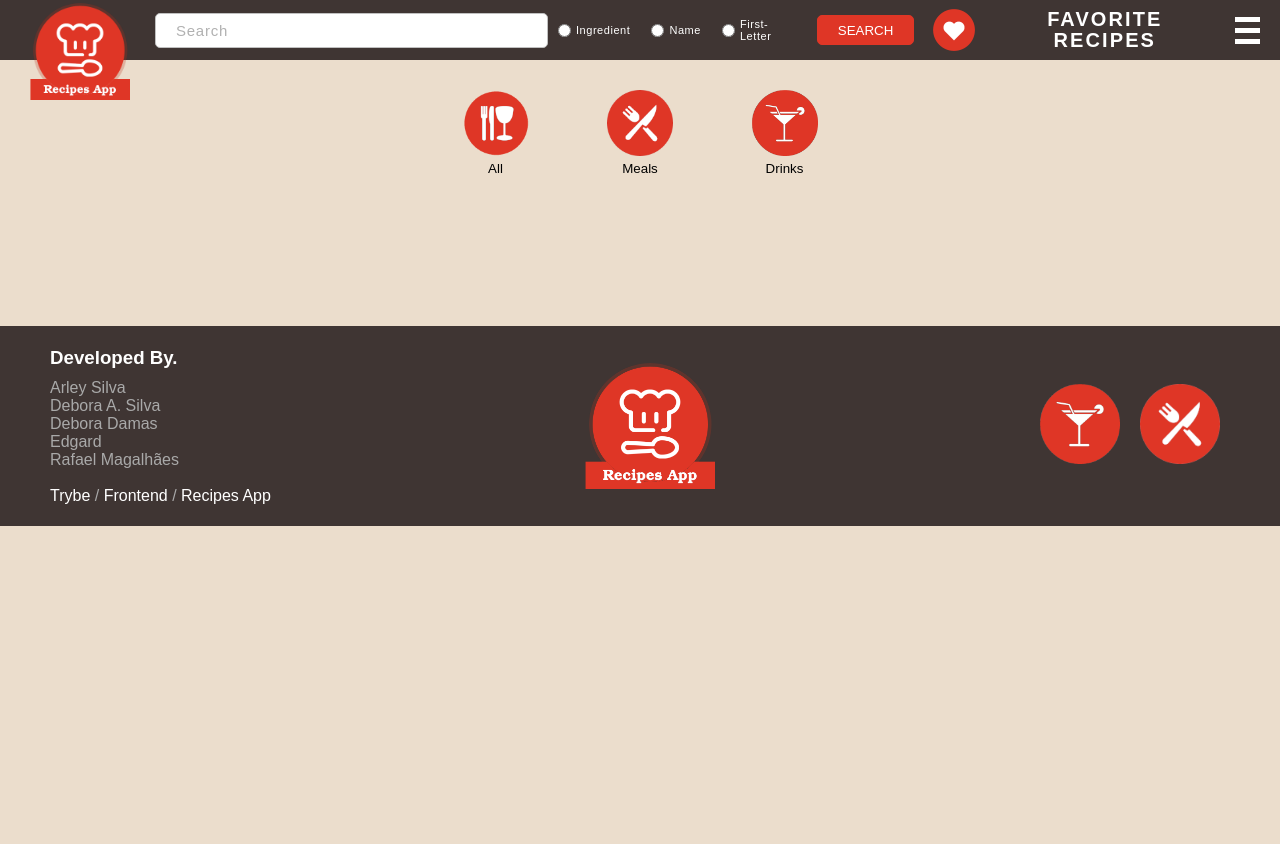
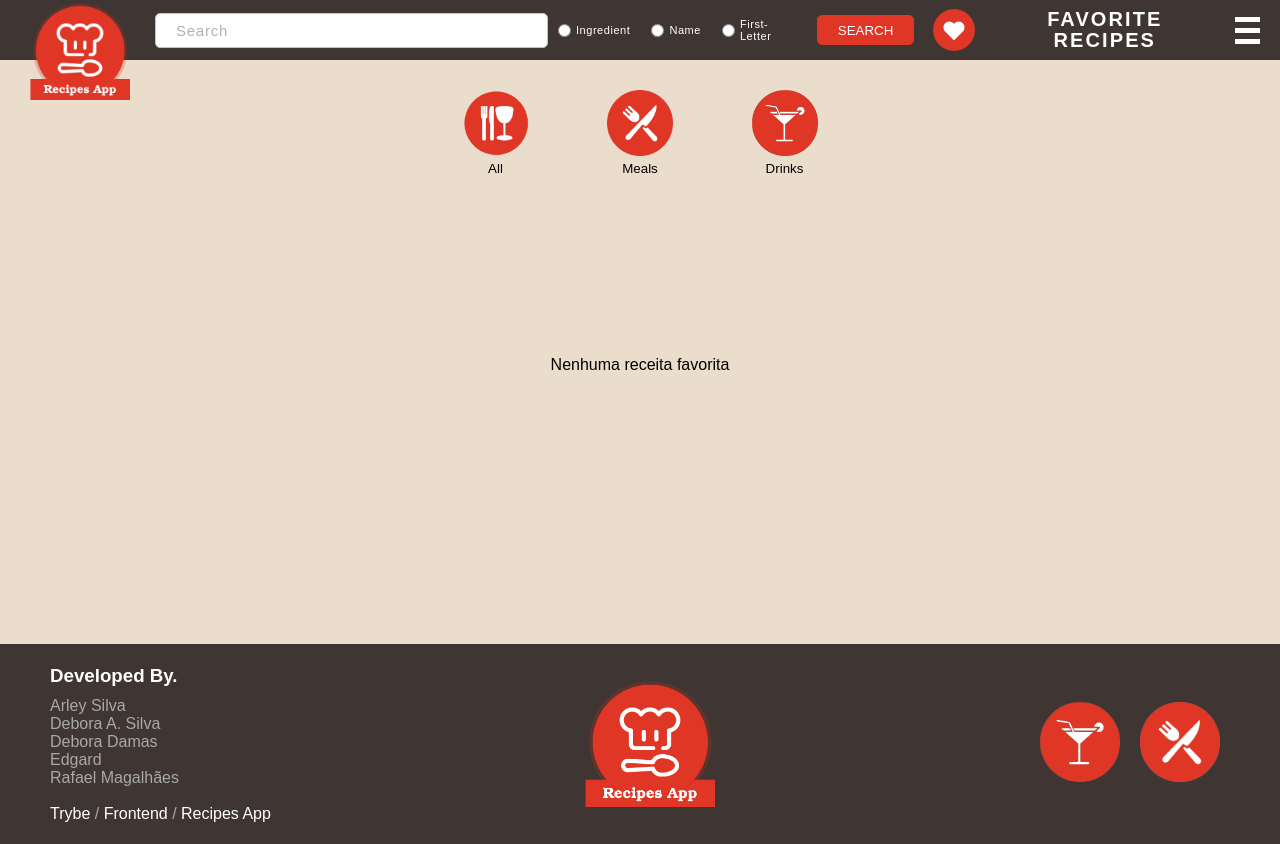
Before and after one commit to rafaelmagalhaesguedes/recipesApp, a React (Vite) app: page /favorite-recipes in a window 1280 px wide. Before the commit the page ends 800 px from the top, so only its background shows below. Built offline with nearby package versions, Linux system fonts and the light colour scheme.

Commit message:
fix: add message recipes not found

```diff
--- a/src/pages/FavoriteRecipes/FavoriteRecipes.tsx
+++ b/src/pages/FavoriteRecipes/FavoriteRecipes.tsx
@@ -14,6 +14,7 @@ import {
   CardHeader,
   FavoriteRecipesButtons,
   FavoriteRecipesContainer,
+  MessageNoFound,
 } from './Styles';
 
 function FavoriteRecipes() {
@@ -85,6 +86,10 @@ function FavoriteRecipes() {
         </button>
       </FavoriteRecipesButtons>
 
+      {favoriteRecipes.length === 0 && (
+        <MessageNoFound>Nenhuma receita favorita</MessageNoFound>
+      )}
+
       <CardFavorites>
         {favoriteRecipes && favoriteRecipes.map((recipe: FavoriteRecipesType, index) => (
           <CardFav key={ index }>
--- a/src/pages/FavoriteRecipes/Styles.tsx
+++ b/src/pages/FavoriteRecipes/Styles.tsx
@@ -21,6 +21,7 @@ export const FavoriteRecipesButtons = styled.div`
     background-color: transparent;
     border: none;
     gap: 5px;
+    cursor: pointer;
   }
 
   img {
@@ -80,3 +81,7 @@ export const ButtonsShareFavorite = styled.div`
     cursor: pointer;
   }
 `;
+
+export const MessageNoFound = styled.p`
+  margin: 150px;
+`;
```
